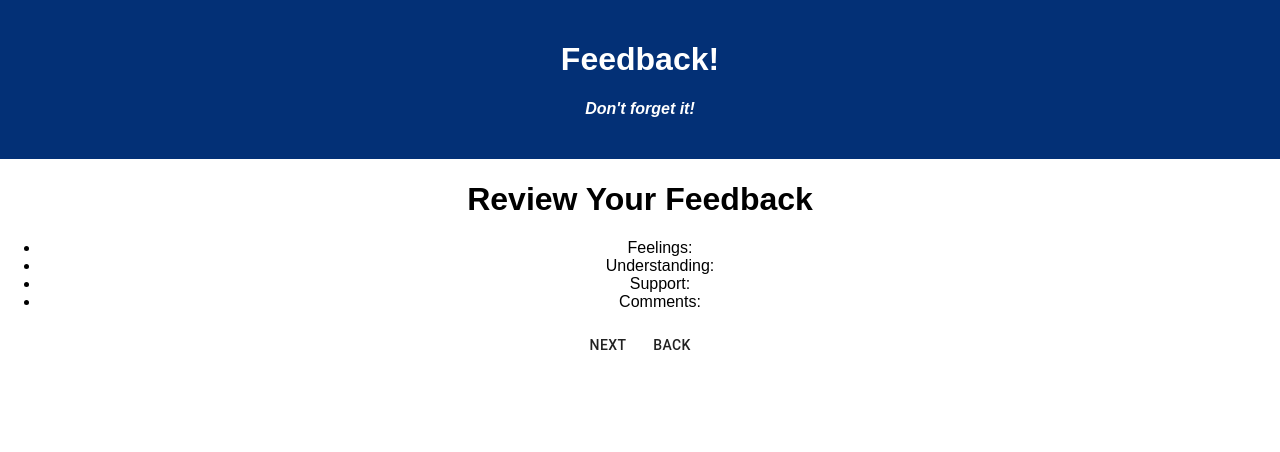
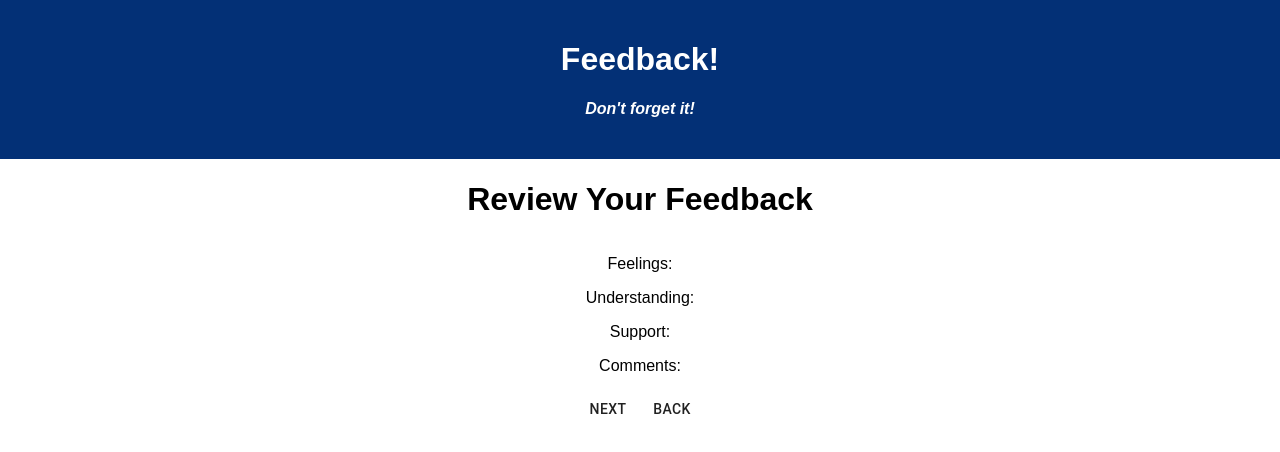
Before and after one commit to jmbielejeski/wknd5-feedback-loop, a React (Create React App) app: page /#/reviewFeedback in a window 1280 px wide. Shown: the top 452 px of the page. Built offline with nearby package versions, Linux system fonts and the light colour scheme.

Commit message:
added more material ui styling

```diff
--- a/src/components/DoYouHaveComments/DoYouHaveComments.jsx
+++ b/src/components/DoYouHaveComments/DoYouHaveComments.jsx
@@ -2,8 +2,23 @@ import { useHistory } from 'react-router-dom';
 import { useDispatch } from 'react-redux';
 import { Button } from '@material-ui/core';
 
+// material UI imports
+import TextField from '@material-ui/core/TextField';
+import { makeStyles } from '@material-ui/core/styles';
+
 
 function DoYouHaveComments() {
+
+  // material ui
+  const useStyles = makeStyles((theme) => ({
+    root: {
+      '& .MuiTextField-root': {
+        margin: theme.spacing(1),
+        width: '25ch',
+      },
+    },
+  }));
+  // end material ui
 
   const dispatch = useDispatch();
   const history = useHistory();
@@ -28,13 +43,12 @@ const handleBack = (event) => {
   return (
     <>
     <h1>Any comments you want to leave?</h1>
-    <label for="commentsInput">Supported?</label>
-      <input
-        required
-        type="text"
-        name="commentsInput" id="commentsInput"
+    <label for="commentsInput"></label>
+      <TextField
+        name="commentsInput"
+        id="commentsInput"
         placeholder="Enter comments here">
-      </input>
+      </TextField>
     <Button onClick={handleSubmit}>Next</Button>
     <Button onClick={handleBack}>Back</Button>
 
--- a/src/components/HowAreYouFeeling/HowAreYouFeeling.jsx
+++ b/src/components/HowAreYouFeeling/HowAreYouFeeling.jsx
@@ -2,8 +2,29 @@ import { useHistory } from 'react-router-dom';
 import { useDispatch } from 'react-redux';
 import { Button } from '@material-ui/core';
 
+// Material UI imports
+import { makeStyles } from '@material-ui/core/styles';
+import InputLabel from '@material-ui/core/InputLabel';
+import MenuItem from '@material-ui/core/MenuItem';
+import FormHelperText from '@material-ui/core/FormHelperText';
+import FormControl from '@material-ui/core/FormControl';
+import Select from '@material-ui/core/Select';
 
 function HowAreYouFeeling() {
+
+  // stuff for material UI
+  const useStyles = makeStyles((theme) => ({
+    formControl: {
+      margin: theme.spacing(1),
+      minWidth: 120,
+    },
+    selectEmpty: {
+      marginTop: theme.spacing(2),
+    },
+  }));
+
+  const classes = useStyles();
+  // end stuff for material UI
 
   const dispatch = useDispatch();
   const history = useHistory();
@@ -12,7 +33,7 @@ function HowAreYouFeeling() {
 const handleSubmit = (event) => {
   event.preventDefault();
 
-  let feelingValue = document.getElementById("feelingInput").value;
+  let feelingValue = document.getElementById("feeling-input").value;
 
   // check if input field has been selected
   // if input is not selected then alert them to select a number
@@ -31,15 +52,20 @@ const handleSubmit = (event) => {
   return (
     <>
       <h1>How are you feeling today?</h1>
-        <label for="feelingInput">Feeling?</label>
-          <select required name="feelingInput" id="feelingInput">
+        <FormControl variant="filled" className={classes.formControl}></FormControl>
+          <InputLabel htmlFor="feeling-input">Feeling?</InputLabel>
+            <Select
+              native
+              name="feeling-input"
+              id="feeling-input"
+            >
               <option value="">Please choose a number</option>
               <option value="1">1</option>
               <option value="2">2</option>
               <option value="3">3</option>
               <option value="4">4</option>
               <option value="5">5</option>
-          </select>
+            </Select>
           <Button onClick={handleSubmit}>Next</Button>
     </>
   )
--- a/src/components/HowAreYouUnderstanding/HowAreYouUnderstanding.jsx
+++ b/src/components/HowAreYouUnderstanding/HowAreYouUnderstanding.jsx
@@ -2,8 +2,29 @@ import { useHistory } from 'react-router-dom';
 import { useDispatch } from 'react-redux';
 import { Button } from '@material-ui/core';
 
+// Material UI imports
+import { makeStyles } from '@material-ui/core/styles';
+import InputLabel from '@material-ui/core/InputLabel';
+import MenuItem from '@material-ui/core/MenuItem';
+import FormHelperText from '@material-ui/core/FormHelperText';
+import FormControl from '@material-ui/core/FormControl';
+import Select from '@material-ui/core/Select';
 
 function HowAreYouUnderstanding() {
+
+  // stuff for material UI
+  const useStyles = makeStyles((theme) => ({
+    formControl: {
+      margin: theme.spacing(1),
+      minWidth: 120,
+    },
+    selectEmpty: {
+      marginTop: theme.spacing(2),
+    },
+  }));
+
+  const classes = useStyles();
+  // end stuff for material UI
 
   const dispatch = useDispatch();
   const history = useHistory();
@@ -36,15 +57,20 @@ const handleBack = (event) => {
 
     <>
       <h1>How well are you understanding the content?</h1>
-      <label for="understandingInput">Understanding?</label>
-        <select required name="understandingInput" id="understandingInput">
+        <FormControl variant="filled" className={classes.formControl}></FormControl>
+          <InputLabel htmlFor="understandingInput">Understanding?</InputLabel>
+            <Select
+              native
+              name="understandingInput"
+              id="understandingInput"
+              >
               <option value="">Please choose a number</option>
               <option value="1">1</option>
               <option value="2">2</option>
               <option value="3">3</option>
               <option value="4">4</option>
               <option value="5">5</option>
-        </select>
+            </Select>
           <Button onClick={handleSubmit}>Next</Button>
           <Button onClick={handleBack}>Back</Button>
   </>
--- a/src/components/HowWellAreYouSupported/HowWellAreYouSupported.jsx
+++ b/src/components/HowWellAreYouSupported/HowWellAreYouSupported.jsx
@@ -2,8 +2,30 @@ import { useHistory } from 'react-router-dom';
 import { useDispatch } from 'react-redux';
 import { Button } from '@material-ui/core';
 
+// Material UI imports
+import { makeStyles } from '@material-ui/core/styles';
+import InputLabel from '@material-ui/core/InputLabel';
+import MenuItem from '@material-ui/core/MenuItem';
+import FormHelperText from '@material-ui/core/FormHelperText';
+import FormControl from '@material-ui/core/FormControl';
+import Select from '@material-ui/core/Select';
+
 
 function HowWellAreYouSupported() {
+
+    // stuff for material UI
+    const useStyles = makeStyles((theme) => ({
+      formControl: {
+        margin: theme.spacing(1),
+        minWidth: 120,
+      },
+      selectEmpty: {
+        marginTop: theme.spacing(2),
+      },
+    }));
+
+    const classes = useStyles();
+    // end stuff for material UI
 
   const dispatch = useDispatch();
   const history = useHistory();
@@ -36,15 +58,20 @@ const handleBack = (event) => {
   return (
     <>
       <h1>How well are you being supported?</h1>
-      <label for="supportedInput">Supported?</label>
-        <select required name="supportedInput" id="supportedInput">
+      <FormControl variant="filled" className={classes.formControl}></FormControl>
+      <InputLabel htmlFor="supportedInput">Supported?</InputLabel>
+        <Select
+          native
+          name="supportedInput"
+          id="supportedInput"
+          >
           <option value="">Please choose a number</option>
           <option value="1">1</option>
           <option value="2">2</option>
           <option value="3">3</option>
           <option value="4">4</option>
           <option value="5">5</option>
-        </select>
+        </Select>
       <Button onClick={handleSubmit}>Next</Button>
       <Button onClick={handleBack}>Back</Button>
   </>
--- a/src/components/ReviewFeedback/ReviewFeedback.jsx
+++ b/src/components/ReviewFeedback/ReviewFeedback.jsx
@@ -3,8 +3,30 @@ import { useDispatch, useSelector } from 'react-redux';
 import axios from 'axios';
 import { Button } from '@material-ui/core';
 
+// material ui imports
+import { makeStyles } from '@material-ui/core/styles';
+import List from '@material-ui/core/List';
+import ListItem from '@material-ui/core/ListItem';
+import ListItemIcon from '@material-ui/core/ListItemIcon';
+import ListItemText from '@material-ui/core/ListItemText';
+import Divider from '@material-ui/core/Divider';
 
 function ReviewFeedback() {
+
+  // material ui
+  const useStyles = makeStyles((theme) => ({
+    root: {
+      width: '100%',
+      backgroundColor: theme.palette.background.paper,
+      alignItems: 'center',
+      justifyContent: 'center'
+
+    },
+
+  }));
+
+  const classes = useStyles();
+  // end material ui
 
   const dispatch = useDispatch();
   const history = useHistory();
@@ -32,17 +54,17 @@ const handleBack = (event) => {
 }
 
   return (
-    <>
+    <div >
       <h1>Review Your Feedback</h1>
-      <ul key={feedbackObject.id}>
-        <li>Feelings: {feedbackObject.Feeling}</li>
-        <li>Understanding: {feedbackObject.Understanding}</li>
-        <li>Support: {feedbackObject.Supported}</li>
-        <li>Comments: {feedbackObject.Comments}</li>
-      </ul>
+      <List key={feedbackObject.id}>
+        <ListItem className={classes.root}>Feelings: {feedbackObject.Feeling}</ListItem>
+        <ListItem className={classes.root}>Understanding: {feedbackObject.Understanding}</ListItem>
+        <ListItem className={classes.root}>Support: {feedbackObject.Supported}</ListItem>
+        <ListItem className={classes.root}>Comments: {feedbackObject.Comments}</ListItem>
+      </List>
       <Button onClick={handleSubmit}>Next</Button>
       <Button onClick={handleBack}>Back</Button>
-    </>
+    </div>
   )
 }
 
```
Lines whose indentation alone changed are shown as unchanged.
